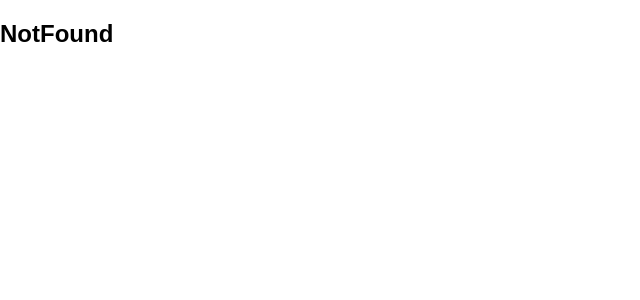
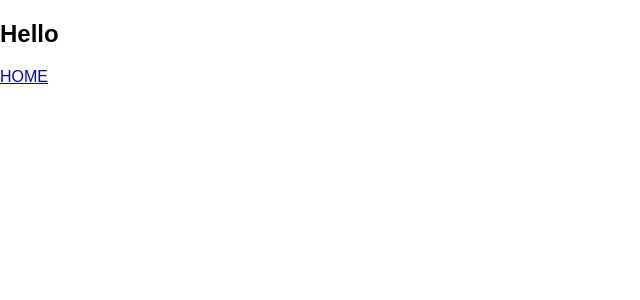
Before and after one commit to ozaki25/react-template, a React (Create React App) app: page /hello in a window 1280 px wide. Before the commit this address led to /404. Shown: the top 300 px of the page, without its empty margins (0-640 px from the left). Built offline with nearby package versions, Linux system fonts and the light colour scheme.

Commit message:
add router sample

```diff
--- /dev/null
+++ b/src/components/pages/Hello/index.js
@@ -0,0 +1,15 @@
+import React from 'react';
+import { Link } from 'react-router-dom';
+
+function Hello() {
+  return (
+    <main>
+      <section>
+        <h1>Hello</h1>
+        <Link to="/">HOME</Link>
+      </section>
+    </main>
+  );
+}
+
+export default Hello;
--- a/src/components/pages/Home/index.js
+++ b/src/components/pages/Home/index.js
@@ -1,4 +1,5 @@
 import React from 'react';
+import { Link } from 'react-router-dom';
 import logo from './logo.svg';
 import './index.css';
 
@@ -12,6 +13,7 @@ function Home() {
       <p className="Home-intro">
         To get started, edit <code>src/Home.js</code> and save to reload.
       </p>
+      <Link to="/hello">Hello!</Link>
     </div>
   );
 }
--- a/src/router/index.js
+++ b/src/router/index.js
@@ -1,12 +1,15 @@
 import React from 'react';
 import { BrowserRouter, Route, Switch, Redirect } from 'react-router-dom';
 import Home from '../components/pages/Home';
+import Hello from '../components/pages/Hello';
 import NotFound from '../components/pages/NotFound';
 
 export default () => (
   <BrowserRouter>
     <Switch>
       <Route path="/" exact component={Home} />
+      <Route path="/home" exact component={Home} />
+      <Route path="/hello" exact component={Hello} />
       <Route path="/404" exact component={NotFound} />
       <Route path="*" component={() => <Redirect to="/404" />} />
     </Switch>
```
Also changed, not shown: .eslintrc.json.
